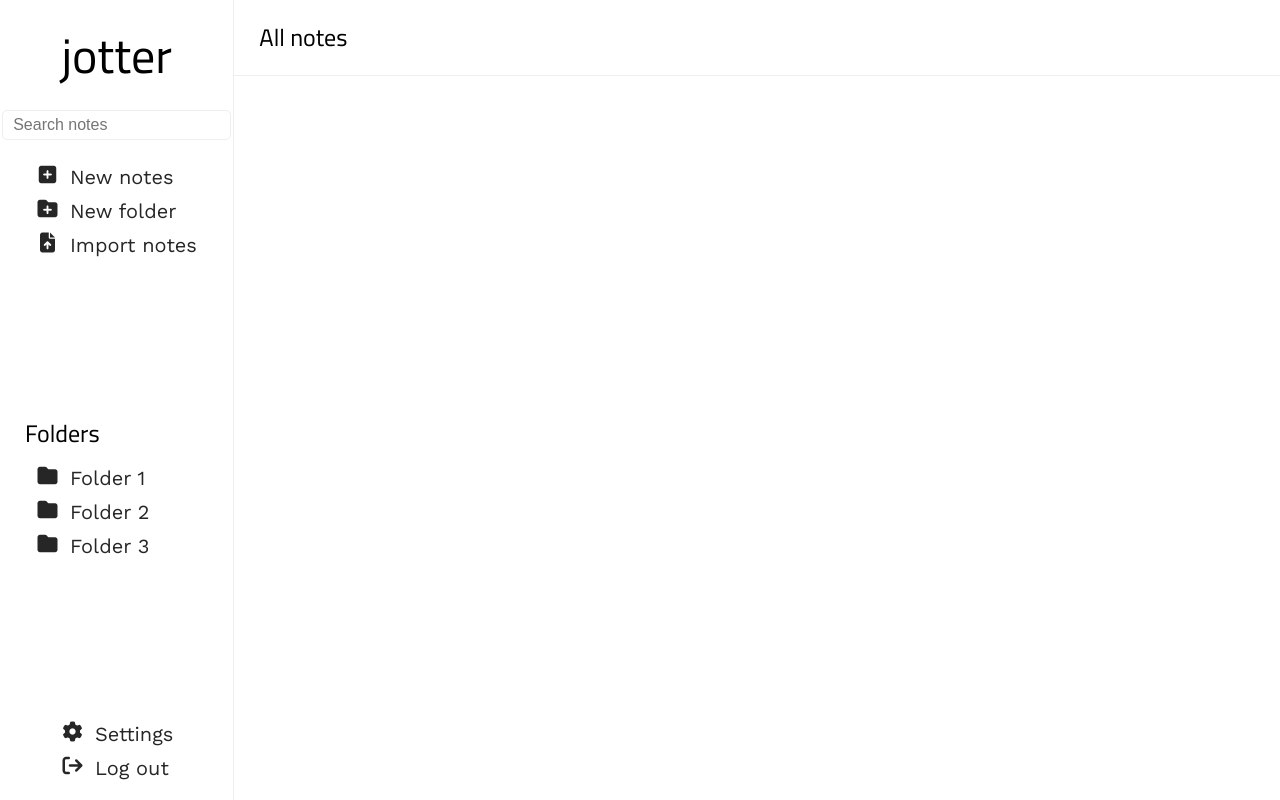
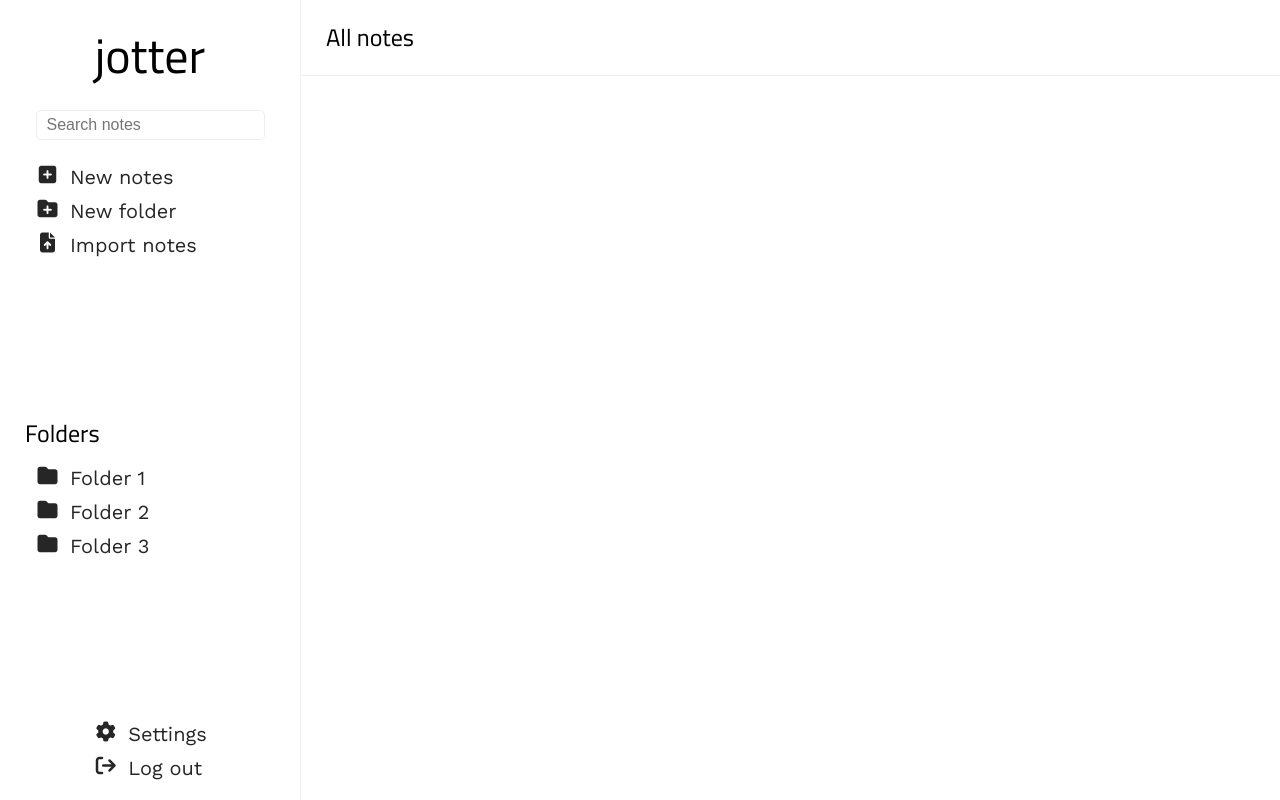
Before and after one commit to bourdier/jotter, a React (Create React App) app: page /login in a window 1280 px wide. Built offline with nearby package versions, Linux system fonts and the light colour scheme; a web font is replaced by a local one.

Commit message:
navtab align items

```diff
--- a/src/assets/sass/layouts/_navtab.scss
+++ b/src/assets/sass/layouts/_navtab.scss
@@ -1,5 +1,5 @@
 .navtab {
-  width: 300px;
+  min-width: 300px;
   height: 100vh;
   border-right: 1px solid $secondary;
   display: flex;
--- a/src/index.css
+++ b/src/index.css
@@ -80,7 +80,7 @@ input:active {
 }
 
 .navtab {
-  width: 300px;
+  min-width: 300px;
   height: 100vh;
   border-right: 1px solid #eee;
   display: flex;
```
